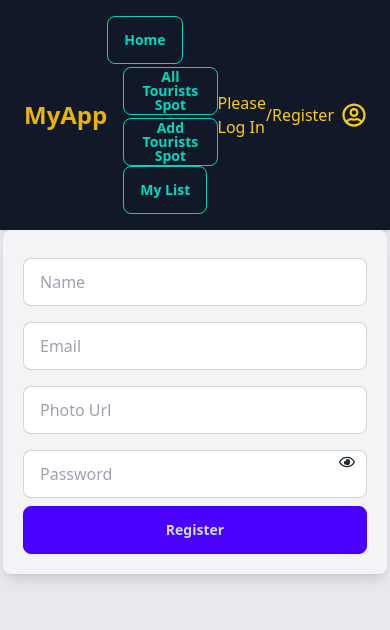
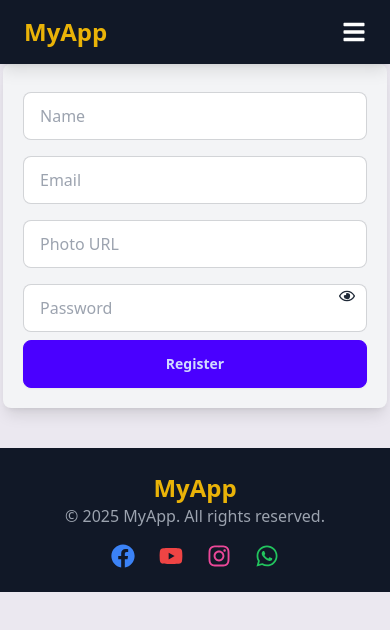
Before and after one commit to DeveloperUmaii/Assignment10-Clint-Site, a React (Vite) app: page /Register in a window 390 px wide. Shown: the top 630 px of the page. Built offline with nearby package versions, Linux system fonts and the light colour scheme; no server answers.

Commit message:
footer and Nav fully done

```diff
--- a/package.json
+++ b/package.json
@@ -18,7 +18,8 @@
     "react-icons": "^5.5.0",
     "react-router-dom": "^7.2.0",
     "sweetalert": "^2.1.2",
-    "sweetalert2": "^11.17.2"
+    "sweetalert2": "^11.17.2",
+    "swiper": "^11.2.5"
   },
   "devDependencies": {
     "@eslint/js": "^9.19.0",
--- a/src/AllTouristSpotCard/AllTouristSpotCard.jsx
+++ b/src/AllTouristSpotCard/AllTouristSpotCard.jsx
@@ -1,7 +1,8 @@
 import React from 'react';
+import { NavLink } from 'react-router-dom';
 
 const AllTouristSpotCard = ({spot}) => {
-    const {image, SpotName} = spot;
+    const {_id, image, SpotName} = spot;
     return (
         <div>
             <div className="card bg-base-100 w-96 shadow-sm">
@@ -15,7 +16,7 @@ const AllTouristSpotCard = ({spot}) => {
                 <h2 className="card-title text-red-500 font-extrabold">All Tourist Spot Card</h2>
                     <h2 className="card-title">{spot?.SpotName}</h2>
                     <div className="card-actions">
-                        <button className="btn btn-primary">Details</button>
+                        <NavLink to={`Details/${_id}`} className="btn btn-primary">Details</NavLink>
                     </div>
                 </div>
             </div>
--- /dev/null
+++ b/src/Component/Footer.jsx
@@ -0,0 +1,31 @@
+import React from "react";
+import { FaFacebook, FaYoutube, FaInstagram, FaWhatsapp } from "react-icons/fa";
+
+const Footer = () => {
+  return (
+    <footer className="bg-gray-900 text-white py-6 px-4 mt-10">
+      <div className="container mx-auto flex flex-col md:flex-row justify-between items-center text-center md:text-left">
+        <div className="mb-4 md:mb-0">
+          <h2 className="text-2xl font-bold text-yellow-500">MyApp</h2>
+          <p className="text-gray-400">&copy; {new Date().getFullYear()} MyApp. All rights reserved.</p>
+        </div>
+        <div className="flex space-x-6">
+          <a href="https://www.facebook.com" target="_blank" rel="noopener noreferrer" className="text-blue-500 text-2xl hover:text-blue-600">
+            <FaFacebook />
+          </a>
+          <a href="https://www.youtube.com" target="_blank" rel="noopener noreferrer" className="text-red-500 text-2xl hover:text-red-600">
+            <FaYoutube />
+          </a>
+          <a href="https://www.instagram.com" target="_blank" rel="noopener noreferrer" className="text-pink-500 text-2xl hover:text-pink-600">
+            <FaInstagram />
+          </a>
+          <a href="https://wa.me/yourwhatsapplink" target="_blank" rel="noopener noreferrer" className="text-green-500 text-2xl hover:text-green-600">
+            <FaWhatsapp />
+          </a>
+        </div>
+      </div>
+    </footer>
+  );
+};
+
+export default Footer;
--- a/src/Component/Home.jsx
+++ b/src/Component/Home.jsx
@@ -2,19 +2,24 @@ import React from 'react';
 import Nav from './Nav';
 import { useLoaderData } from 'react-router-dom';
 import TouristSpotcard from './TouristSpotcard';
+import Slider from './Slider';
 
 
 const Home = () => {
     const spots = useLoaderData();
     return (
      <div>
-            <h1 className='text-green-900 text-9xl'>H O M E </h1>
+        {/* <h1 className='text-green-900 text-9xl'>H O M E </h1> */}
+        <Slider></Slider>
+          <div className="grid grid-cols-1 sm:grid-cols-2 md:grid-cols-3 lg:grid-cols-3 gap-x-2 gap-y-2 lg:gap-2 p-2 px-1 ">
                 {
                     spots.map(spot => <TouristSpotcard
                         key={spot?._id}
                         spot={spot}
                         ></TouristSpotcard>)
                 }
+          </div>
+
 
 
      </div>
--- a/src/Component/Nav.jsx
+++ b/src/Component/Nav.jsx
@@ -1,10 +1,13 @@
-import React, { useContext } from "react";
+import React, { useContext, useState } from "react";
 import { NavLink } from "react-router-dom";
-import { FaRegUserCircle } from "react-icons/fa";
+import { FaRegUserCircle, FaBars, FaTimes } from "react-icons/fa";
 import { AuthContext } from "../Pages/FirebaseConfig/AuthProvider";
-// import { AuthContext } from "../Pages/FirebaseConfig/AuthProvider";
+
 const Navbar = () => {
   const { user, logOut } = useContext(AuthContext);
+  // const { image, email, name, } = user;
+
+  const [isOpen, setIsOpen] = useState(false);
 
   const handleLogout = async () => {
     try {
@@ -12,24 +15,29 @@ const Navbar = () => {
     } catch (error) {
       console.error("Logout failed:", error);
     }
+
   };
 
   return (
-    <nav className="bg-gray-900 text-white py-4 px-6 flex justify-between items-center shadow-lg">
-      <div>
+    <nav className=" flex justify-between  bg-gray-900  text-white py-4 px-6 shadow-lg relative">
+      <div className="">
         <NavLink to="/" className="text-2xl font-bold text-yellow-500">
           MyApp
         </NavLink>
       </div>
 
-      <div className="space-x-4">
+      {/* Desktop Menu */}
+      <div className="hidden md:flex space-x-4 mt-4 md:mt-0 ">
         <NavLink to="/" className={({ isActive }) => isActive ? "btn btn-outline btn-accent bg-[#093a3a]" : "btn btn-outline btn-accent"}>Home</NavLink>
         <NavLink to="/AlltouristSpot" className={({ isActive }) => isActive ? "btn btn-outline btn-accent bg-[#093a3a]" : "btn btn-outline btn-accent"}>All Tourists Spot</NavLink>
         <NavLink to="/AddtouristSpot" className={({ isActive }) => isActive ? "btn btn-outline btn-accent bg-[#093a3a]" : "btn btn-outline btn-accent"}>Add Tourists Spot</NavLink>
         <NavLink to="/MyList" className={({ isActive }) => isActive ? "btn btn-outline btn-accent bg-[#093a3a]" : "btn btn-outline btn-accent"}>My List</NavLink>
       </div>
 
-      <div className="flex items-center space-x-4">
+
+
+      {/* User Section */}
+      <div className="hidden md:flex items-center space-x-4 mt-4 md:mt-0">
         {user ? (
           <div className="flex items-center space-x-3">
             <img
@@ -45,7 +53,8 @@ const Navbar = () => {
               Logout
             </button>
           </div>
-        ) : (<div className=" flex">
+        ) : (
+          <div className="flex">
             <NavLink to="/Login" className="flex items-center space-x-2 text-yellow-400">
               <span>Please Log In</span>
             </NavLink>
@@ -54,9 +63,27 @@ const Navbar = () => {
               <FaRegUserCircle className="text-2xl" />
             </NavLink>
           </div>
-
         )}
       </div>
+
+
+
+
+      {/* Mobile Menu Button */}
+      <button onClick={() => setIsOpen(!isOpen)} className="md:hidden text-2xl">
+        {isOpen ? <FaTimes className="mb-52" /> : <FaBars />}
+      </button>
+      {/* Mobile Menu */}
+      {isOpen && (
+        <div className="absolute top-16 left-0 w-full bg-[#631d793f] flex flex-col items-center py-4 space-y-4 md:hidden">
+          <NavLink to="/" className="text-white text-lg" onClick={() => setIsOpen(false)}>Home</NavLink>
+          <NavLink to="/AlltouristSpot" className="text-white text-lg" onClick={() => setIsOpen(false)}>All Tourists Spot</NavLink>
+          <NavLink to="/AddtouristSpot" className="text-white text-lg" onClick={() => setIsOpen(false)}>Add Tourists Spot</NavLink>
+          <NavLink to="/MyList" className="text-white text-lg" onClick={() => setIsOpen(false)}>My List</NavLink>
+        </div>
+      )}
+
+
     </nav>
   );
 };
--- /dev/null
+++ b/src/Component/Slider.jsx
@@ -0,0 +1,37 @@
+import { Swiper, SwiperSlide } from 'swiper/react';
+import 'swiper/css';
+import 'swiper/css/autoplay';
+import { Autoplay } from 'swiper/modules';
+
+const Slider = () => {
+    const slides = [
+        'https://images.pexels.com/photos/975771/pexels-photo-975771.jpeg?auto=compress&cs=tinysrgb&w=600',
+        'https://media.istockphoto.com/id/1446305840/photo/tropical-rainforest-in-costa-rica.jpg?b=1&s=612x612&w=0&k=20&c=_ve3dm4fwT5vceWVY5SHSNwkdID9mQgZhNytF_Ev2QQ=',
+        'https://images.unsplash.com/photo-1500622944204-b135684e99fd?w=500&auto=format&fit=crop&q=60&ixlib=rb-4.0.3&ixid=M3wxMjA3fDB8MHxzZWFyY2h8Mnx8bmF0dXJhbHxlbnwwfHwwfHx8MA%3D%3D',
+    ];
+
+    return (
+        <div className="my-8 w-full max-w-6xl mx-auto px-4">
+            <Swiper
+                modules={[Autoplay]}
+                spaceBetween={10}
+                slidesPerView={1}
+                autoplay={{ delay: 3000, disableOnInteraction: false }}
+                loop={true}
+                className="rounded-xl overflow-hidden shadow-lg"
+            >
+                {slides.map((slide, index) => (
+                    <SwiperSlide key={index}>
+                        <img
+                            src={slide}
+                            alt={`Slide ${index + 1}`}
+                            className="w-full h-40 sm:h-52 md:h-64 lg:h-80 xl:h-96 object-cover"
+                        />
+                    </SwiperSlide>
+                ))}
+            </Swiper>
+        </div>
+    );
+};
+
+export default Slider;
--- a/src/Component/TouristSpotcard.jsx
+++ b/src/Component/TouristSpotcard.jsx
@@ -6,7 +6,7 @@ const TouristSpotcard = ({spot}) => {
 const {image, SpotName, _id} = spot;
     return (
         <div>
-            <div className="card bg-base-100 w-96 shadow-sm">
+            <div className=" card bg-base-100 w-11/12 shadow-sm m-3 ">
                 <figure className="px-10 pt-10">
                     <img
                         src={spot?.image}
@@ -15,8 +15,8 @@ const {image, SpotName, _id} = spot;
                 </figure>
                 <div className="card-body items-center text-center">
                     <h2 className="card-title">{spot?.SpotName}</h2>
-                    <div className="card-actions">
-                        <NavLink to={`Details/${_id}`} className="btn btn-primary">Details</NavLink>
+                    <div className="card-actions bottom-2">
+                        <NavLink to={`Details/${_id}`} className=" btn btn-primary">Details</NavLink>
                     </div>
                 </div>
             </div>
--- a/src/MainLayout/MainLayout.jsx
+++ b/src/MainLayout/MainLayout.jsx
@@ -1,12 +1,14 @@
 import React from "react";
 import { Outlet } from "react-router-dom";
 import Nav from "../Component/Nav"; // নিশ্চিত হও যে Path ঠিক আছে
+import Footer from "../Component/Footer";
 
 const MainLayout = () => {
   return (
     <div>
       <Nav /> {/* সব পেজে Navbar থাকবে */}
       <Outlet /> {/* এখানে প্রতিটি পেজ ডাইনামিকভাবে লোড হবে */}
+      <Footer></Footer>
     </div>
   );
 };
--- a/src/Pages/Register.jsx
+++ b/src/Pages/Register.jsx
@@ -1,10 +1,8 @@
-// **Register Page (Sign Up)**
 import { useState } from "react";
 import { auth } from "./FirebaseConfig/Firebase.init";
-import { createUserWithEmailAndPassword } from "firebase/auth";
+import { createUserWithEmailAndPassword, updateProfile } from "firebase/auth";
 import { FaRegEye, FaRegEyeSlash } from "react-icons/fa";
 import Swal from "sweetalert2";
-
 
 const Register = () => {
   const [showPassword, setShowPassword] = useState(false);
@@ -14,7 +12,7 @@ const Register = () => {
     const form = event.target;
     const name = form.name.value;
     const email = form.email.value;
-    const image = form.PhotoUrl.value;
+    const photoURL = form.PhotoUrl.value;
     const password = form.password.value;
 
     if (password.length < 6 || !/[A-Z]/.test(password) || !/[a-z]/.test(password)) {
@@ -23,7 +21,15 @@ const Register = () => {
     }
 
     try {
-      await createUserWithEmailAndPassword(auth, email, password);
+      const userCredential = await createUserWithEmailAndPassword(auth, email, password);
+      const user = userCredential.user;
+
+      // 🔹 Register করার পর displayName ও photoURL সেট করা
+      await updateProfile(user, {
+        displayName: name,
+        photoURL: photoURL,
+      });
+
       Swal.fire("Success", "Registration successful!", "success");
     } catch (error) {
       Swal.fire("Error", error.message, "error");
@@ -34,7 +40,7 @@ const Register = () => {
     <form onSubmit={handleRegister} className="p-5 w-96 mx-auto bg-gray-100 rounded-lg shadow-lg">
       <input type="text" name="name" placeholder="Name" className="input input-bordered w-full my-2" required />
       <input type="email" name="email" placeholder="Email" className="input input-bordered w-full my-2" required />
-      <input type='url' name="PhotoUrl" placeholder="Photo Url" className="input input-bordered w-full my-2" required />
+      <input type="url" name="PhotoUrl" placeholder="Photo URL" className="input input-bordered w-full my-2" required />
       <div className="relative">
         <input type={showPassword ? "text" : "password"} name="password" placeholder="Password" className="input input-bordered w-full my-2" required />
         <button type="button" className="absolute top-3 right-3" onClick={() => setShowPassword(!showPassword)}>
@@ -45,4 +51,5 @@ const Register = () => {
     </form>
   );
 };
+
 export default Register;
```
Also changed, not shown: src/Pages/LogIn.jsx (+6 -5 lines), src/PrivateRout/PrivateRout.jsx (+23 -7 lines), src/main.jsx (+20 -4 lines), 1 other file (tests, documents, lock files or other folders). Lines whose indentation alone changed are shown as unchanged.
